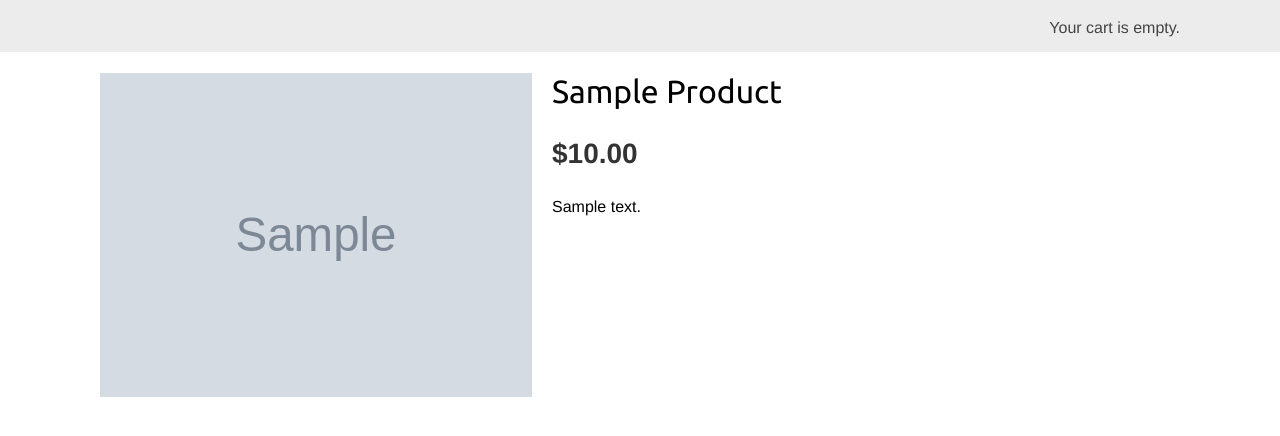
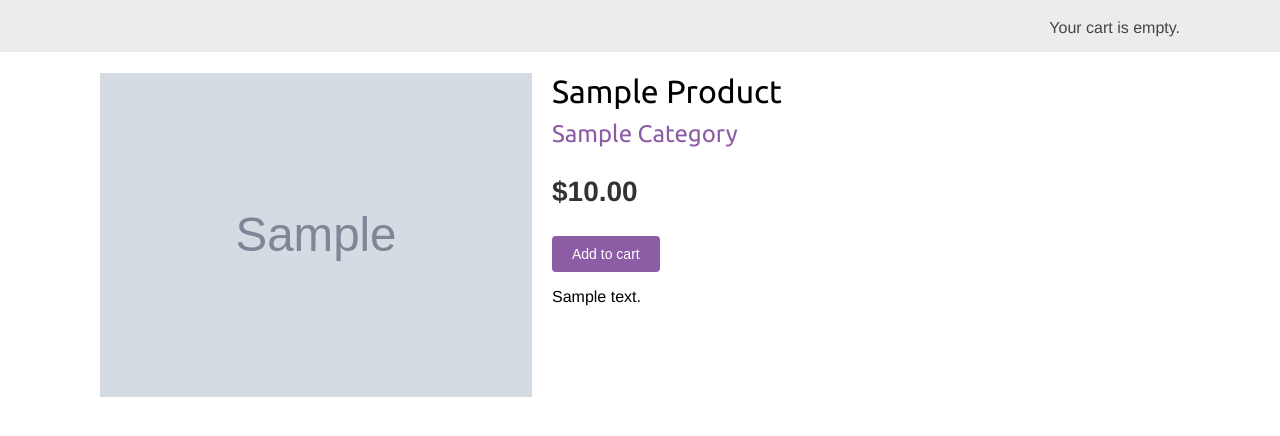
Before and after one commit to Alfareiza/myshop, a Django app: a page that uses shop/templates/shop/product/detail.html in a window 1280 px wide. Shown: the part 46-482 px from the top of the page. Run offline with Django 4.2, Linux system fonts and the light colour scheme; tables that the repository leaves empty hold one stand-in row (values such as "Sample post"); grey boxes marked "Sample" are stand-in pictures.

Commit message:
feat: adding form to add product to the cart

```diff
--- a/shop/templates/shop/product/detail.html
+++ b/shop/templates/shop/product/detail.html
@@ -2,7 +2,7 @@
 {% load static %}
 
 {% block title %}
-  {{ product.name.title }}
+  {{ product.name.capitalize }}
 {% endblock %}
 
 {% block content %}
@@ -12,10 +12,17 @@
     <h1>{{ product.name.title }}</h1>
     <h2>
       <a href="{{ product.category.get_absolute_url }}">
-        {{ product.category.title }}
+        {{ product.category.name.title }}
       </a>
     </h2>
     <p class="price">${{ product.price }}</p>
+    <form action="{% url 'cart:cart_add' product.id %}" method="post">
+      <!--This form is created here because is sent by the view shop.views.product_detail
+      So, that's how is fully rendered-->
+      {{ cart_product_form }}
+      {% csrf_token %}
+      <input type="submit" value="Add to cart">
+    </form>
     {{ product.description|linebreaks }}
   </div>
 {% endblock %}
--- a/shop/templates/shop/product/list.html
+++ b/shop/templates/shop/product/list.html
@@ -14,7 +14,7 @@
       </li>
       {% for c in categories %}
         <li {% if category.slug == c.slug %}class="selected"{% endif %}>
-          <a href="{{ c.get_absolute_url }}">{{ c.name }}</a>
+          <a href="{{ c.get_absolute_url }}">{{ c.title }}</a>
         </li>
       {% endfor %}
     </ul>
@@ -26,7 +26,7 @@
         <a href="{{ product.get_absolute_url }}">
           <img src="{% if product.image %}{{ product.image.url }}{% else %}{% static "img/no_image.png" %}{% endif %}">
         </a>
-        <a href="{{ product.get_absolute_url }}">{{ product.name }}</a>
+        <a href="{{ product.get_absolute_url }}">{{ product.name.title }}</a>
         <br>
         ${{ product.price }}
       </div>
```
